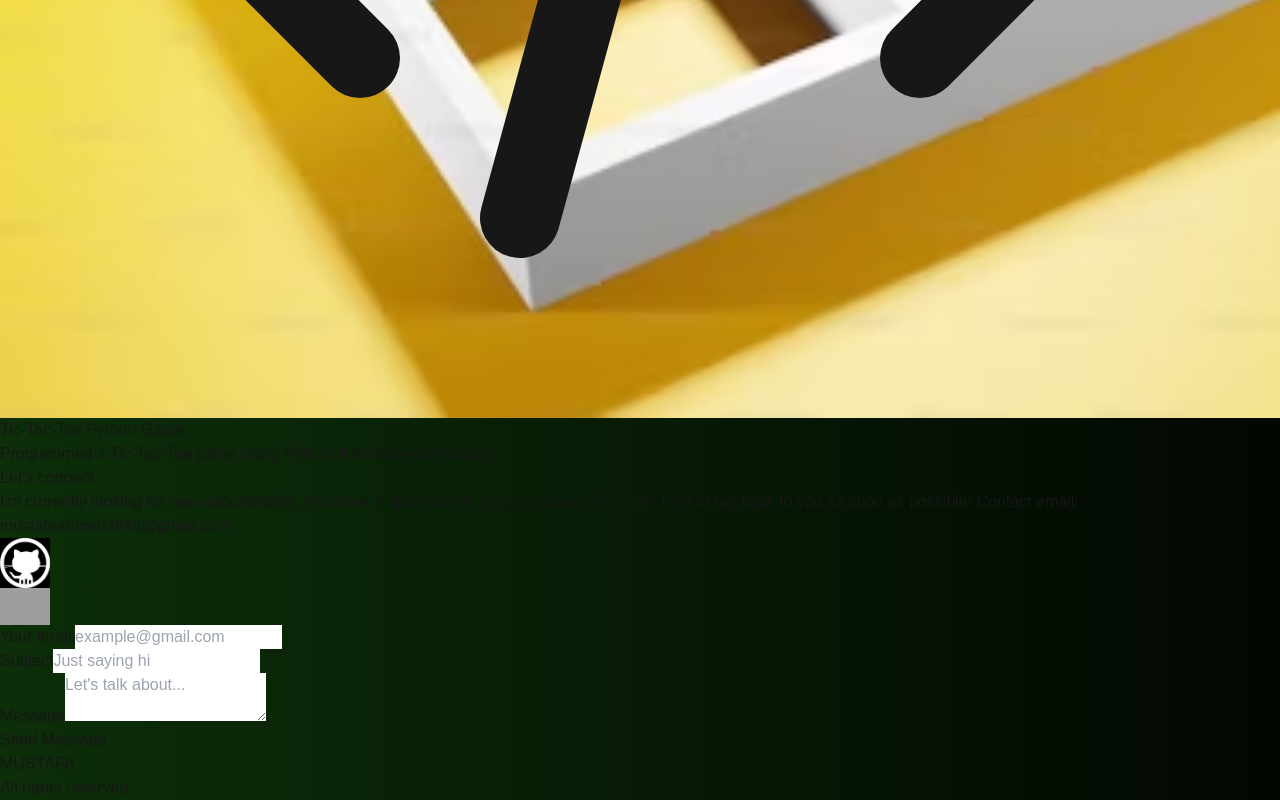
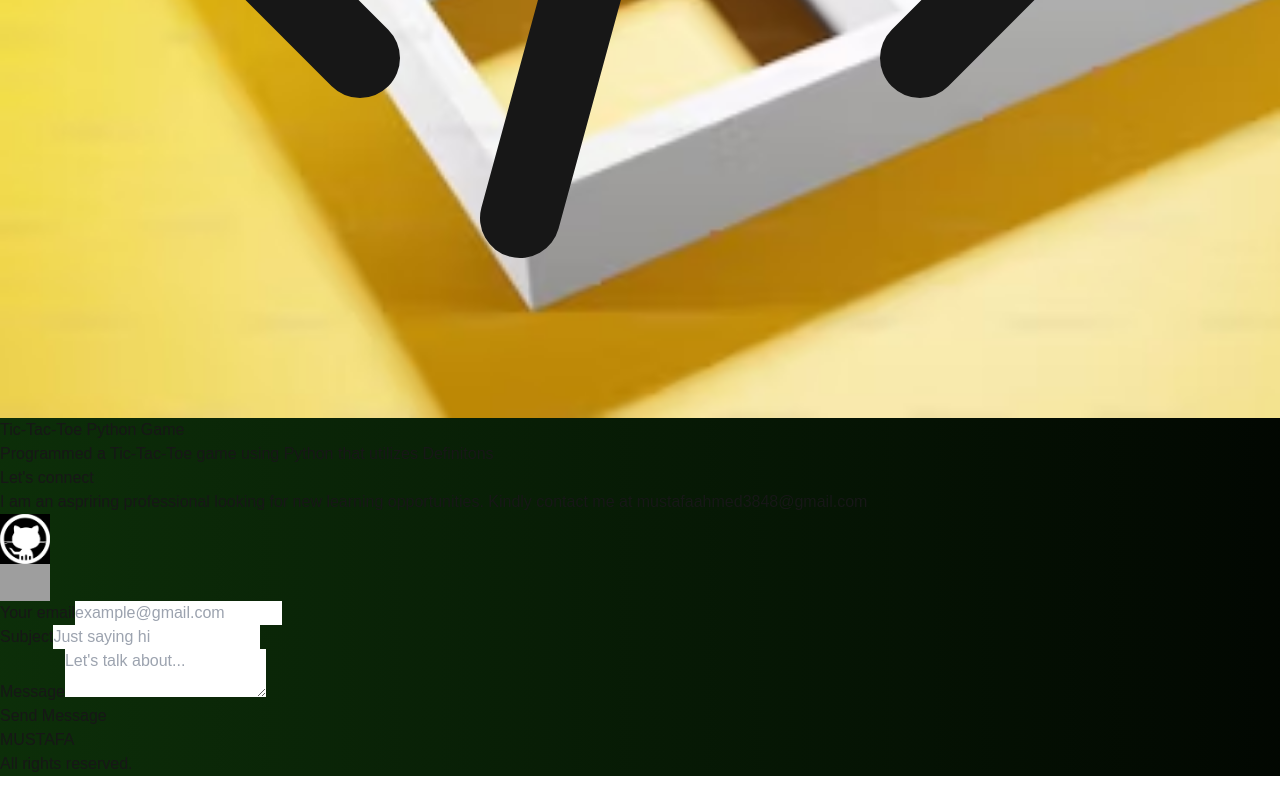
Before and after one commit to Mustafa19301/MustafaAhmedPortfolio, a Next.js app: page / in a window 1280 px wide. Shown: the part 7541-8341 px from the top of the page. After the commit the page ends 8317 px from the top, so only its background shows below. Built offline with nearby package versions, Linux system fonts and the light colour scheme; grey boxes are pictures that could not be loaded.

Commit message:
Changed description on email

```diff
--- a/src/app/components/EmailSection.jsx
+++ b/src/app/components/EmailSection.jsx
@@ -10,8 +10,8 @@ const EmailSection = () => {
                 <h5 className="text-xl font bold text-white my-2">Let&apos;s connect</h5>
                 <p className="text-[#ADB7BE] mb-4 max-w-md">
                     {" "}
-                    I&apos;m currently looking for new opportunities, my inbox is open so feel free to connect.
-                    I&apos;ll do my best to get back to you as soon as possible! Contact email: mustafaahmed3848@gmail.com
+                    I am an aspriring professional looking for new learning opportunities.
+                    Kindly contact me at mustafaahmed3848@gmail.com
                 </p>
                 <div className="socials flex flex-row gap-2">
                     <Link href="https://github.com/Mustafa19301">
```
